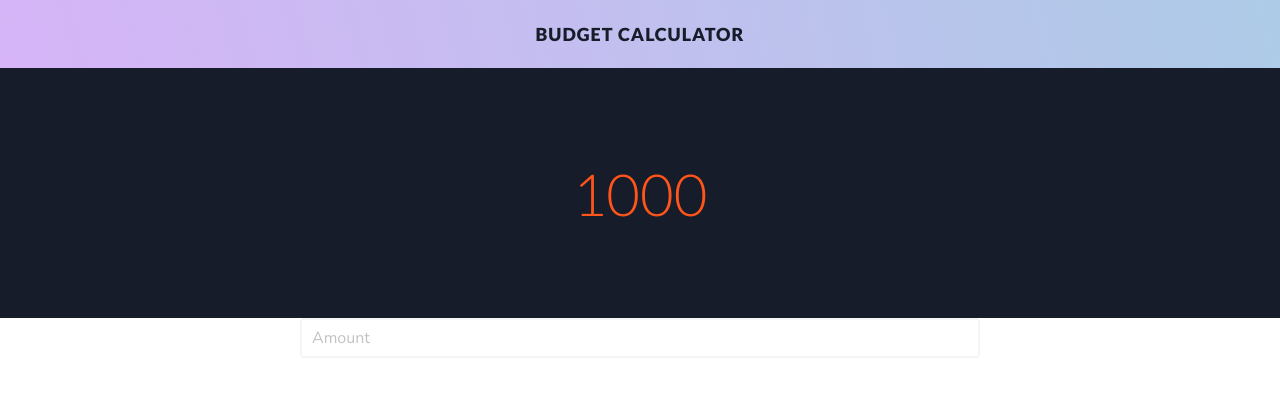
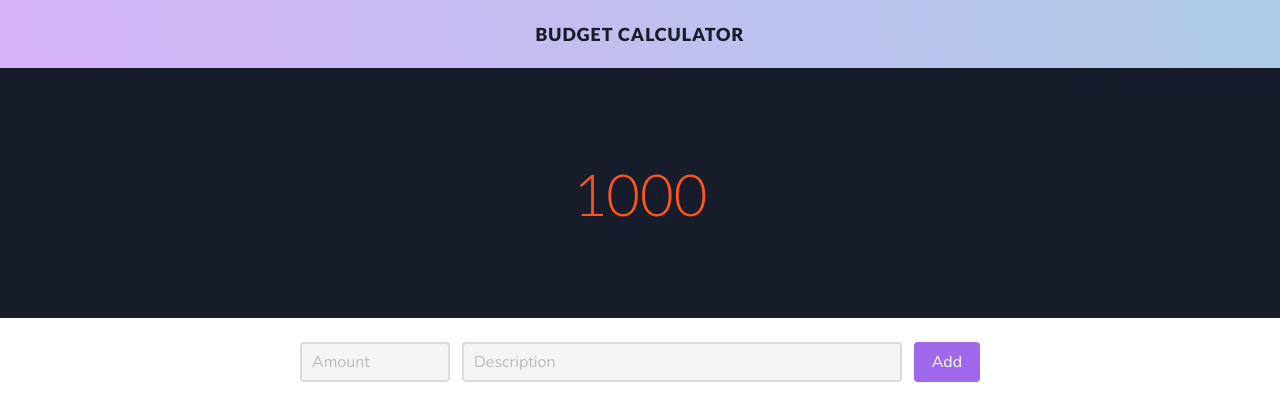
Before and after one commit to firojkabir/budget-calc-angular, an Angular app: page / in a window 1280 px wide. Shown: the top 420 px of the page. Built offline with nearby package versions, Linux system fonts and the light colour scheme.

Commit message:
Create section for 'add amount'

```diff
--- a/src/app/add-item-form/add-item-form.component.html
+++ b/src/app/add-item-form/add-item-form.component.html
@@ -1,10 +1,25 @@
 <form>
   <div class="field is-horizontal">
     <div class="field-body">
+      <div class="field is-narrow">
+        <p class="control">
+          <input
+            type="number"
+            style="width: 150px"
+            class="input"
+            placeholder="Amount"
+          />
+        </p>
+      </div>
+
       <div class="field">
         <p class="control">
-          <input type="number" class="input" placeholder="Amount" />
+          <input type="text" class="input" placeholder="Description" />
         </p>
+      </div>
+
+      <div class="field is-narrow">
+        <button class="button is-primary">Add</button>
       </div>
     </div>
   </div>
--- a/src/app/main-page/main-page.component.html
+++ b/src/app/main-page/main-page.component.html
@@ -8,6 +8,6 @@
 
 <section class="add-item-section">
   <div class="add-item-container">
-    <app-add-item-form></app-add-item-form>
+    <app-add-item-form style="padding: 20px"></app-add-item-form>
   </div>
 </section>
--- a/src/main-styles.scss
+++ b/src/main-styles.scss
@@ -20,7 +20,7 @@
 // Update some of Bulma's component variables
 $body-background-color: white;
 $control-border-width: 2px;
-$input-border-color: $light-grey;
+$input-background-color: $light-grey;
 $input-shadow: none;
 
 // Import only what you need from Bulma
```
